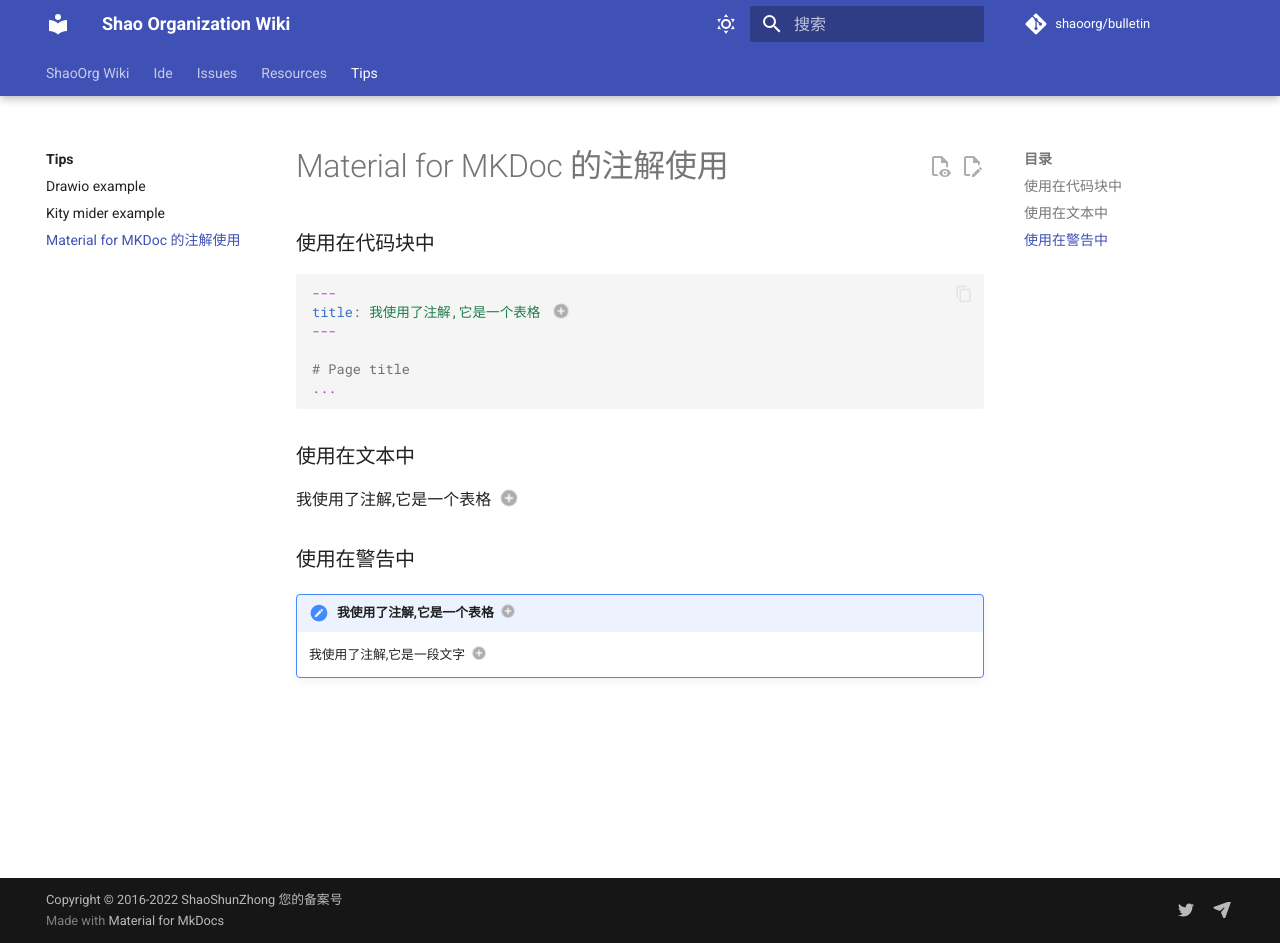
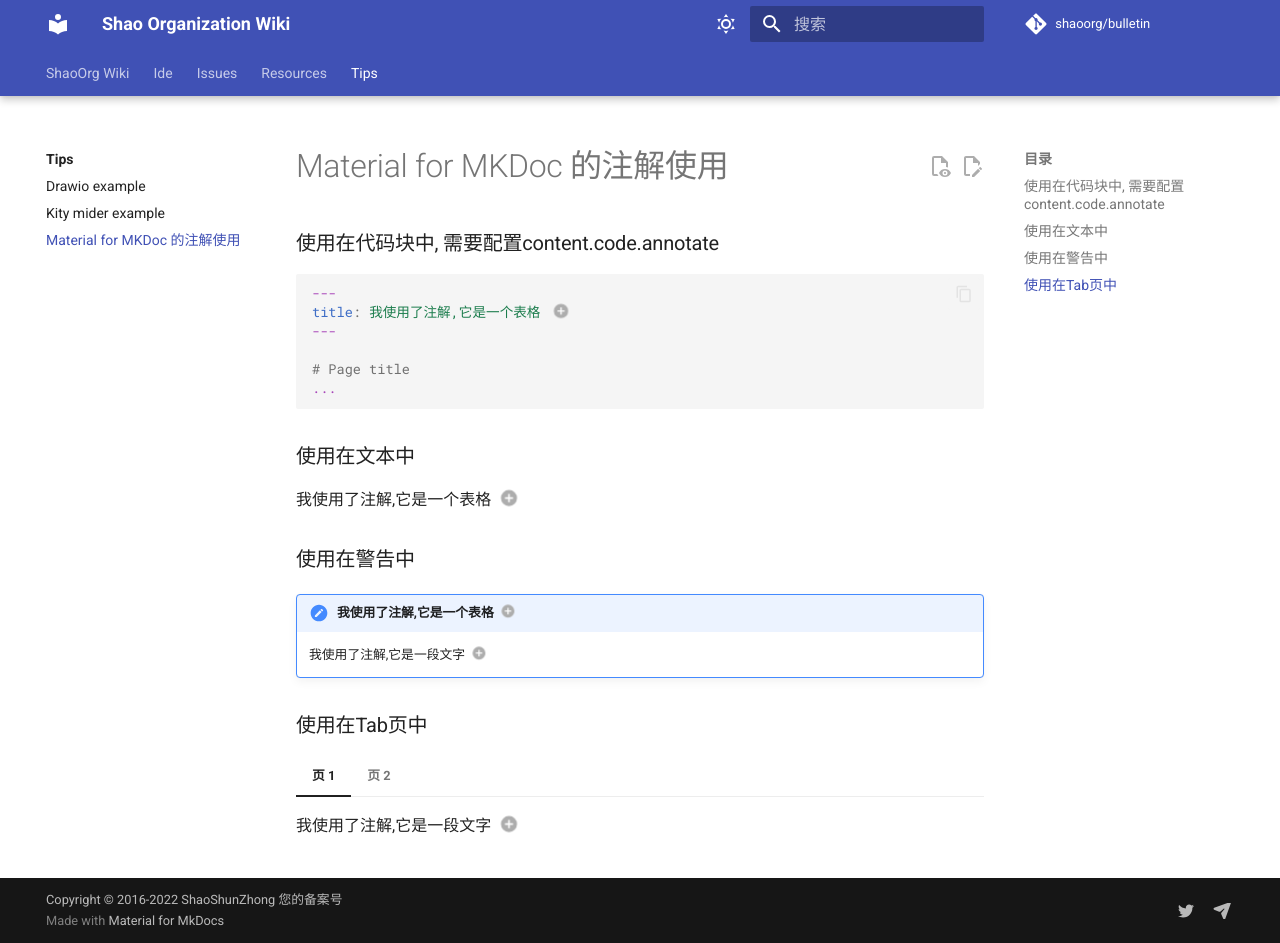
Before and after one commit to ShaoOrg/bulletin, an MkDocs documentation site: the page built from docs/tips/mkdoc-annotation-example.md, in a window 1280 px wide and 943 px high. Built offline with MkDocs 1.6.1 and Material for MkDocs 9.7.7, drawn with Linux system fonts in a browser that asks for light colours; emoji names are drawn with the system emoji font; comment, search, counter and statistics services are not loaded.

Commit message:
NOCR: annotation

````diff
--- a/docs/tips/mkdoc-annotation-example.md
+++ b/docs/tips/mkdoc-annotation-example.md
@@ -1,6 +1,6 @@
 # Material for MKDoc 的注解使用
 
-### 使用在代码块中
+### 使用在代码块中, 需要配置content.code.annotate
 
 ``` yaml
 ---
@@ -47,3 +47,18 @@ title: 我使用了注解,它是一个表格 # (1)!
     | `:heavy_multiplication_x:`   | :heavy_multiplication_x:    |
     | `:hourglass_flowing_sand:`   | :hourglass_flowing_sand:    |
 2.  :woman_raising_hand: I'm an annotation as well!
+
+### 使用在Tab页中
+=== "页 1"
+
+    我使用了注解,它是一段文字 (1)
+    { .annotate }
+
+    1.  :man_raising_hand: I'm an annotation!
+
+=== "页 2"
+
+    我使用了注解,它是一段文字 (1)
+    { .annotate }
+
+    1.  :woman_raising_hand: I'm an annotation as well!
````
